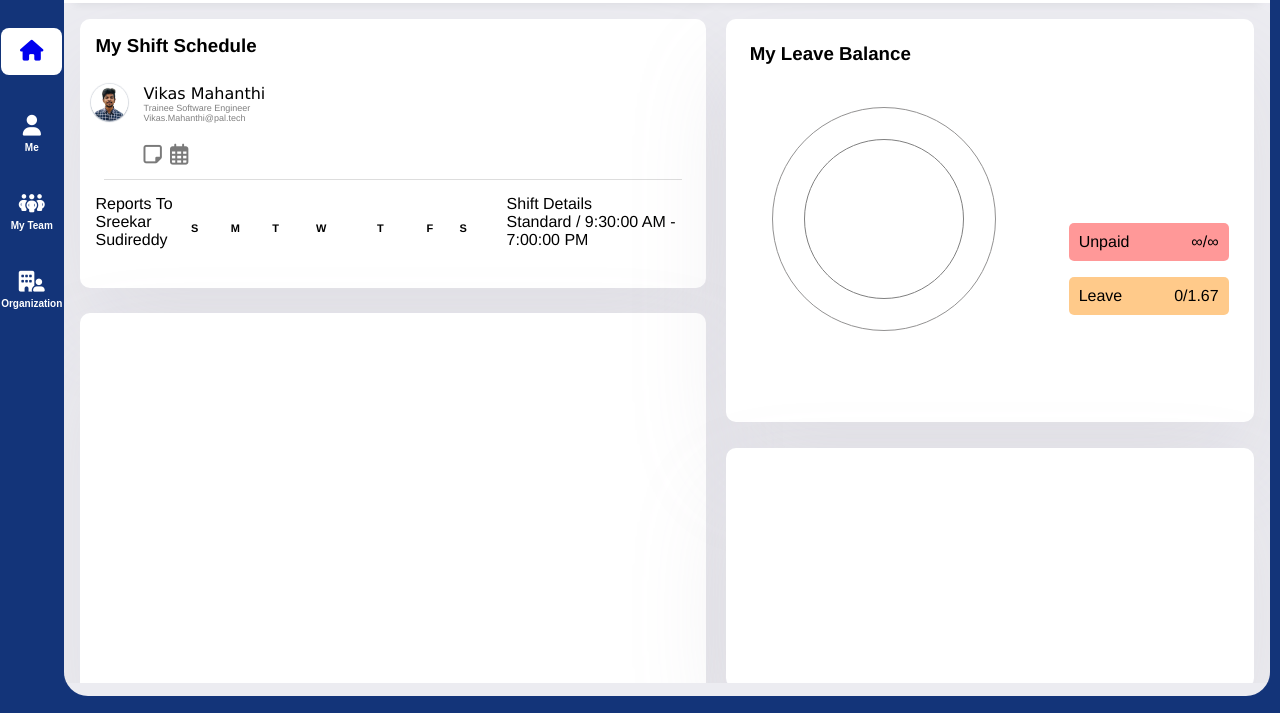
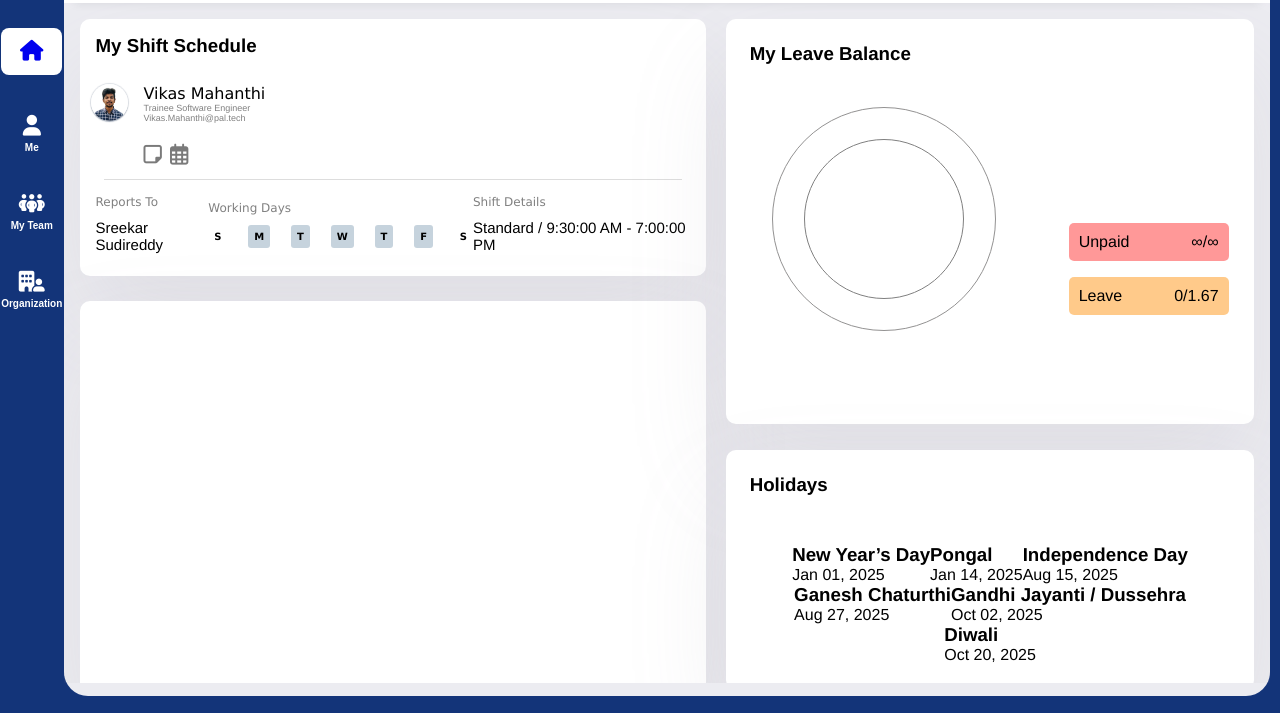
Before and after one commit to vikas965/gitcheck, a plain HTML site: page home.html in a window 1280 px wide. Shown: the part 87-800 px from the top of the page. Drawn offline with Linux system fonts and the light colour scheme.

Commit message:
pushing latest

```diff
--- a/home.css
+++ b/home.css
@@ -14,7 +14,7 @@
 
  .main-dashboard .dash-content .contsection1 .myshift{
      width: 97%;
-     height: 40%;
+     height: 38%;
      color: black;
      box-shadow: rgba(158, 157, 167, 0.15) 0px 48px 100px 0px;
      background-color: white;
@@ -179,17 +179,101 @@ border-radius: 5px;
    justify-content: space-between;
    padding: 1rem;
  }
+ .main-dashboard .dash-content .contsection1 .myshift .thirdrow .workingdays{
+   /* width: 200px; */
+ }
 
  .main-dashboard .dash-content .contsection1 .myshift .thirdrow .workingdays .days{
+
    display: flex;
+   column-gap: 1.3rem;
 
  }
 
  .main-dashboard .dash-content .contsection1 .myshift .thirdrow .workingdays .days .day p{
    font-size: 11px;
    font-weight: bold;
+   cursor: pointer;
+ }
+ .main-dashboard .dash-content .contsection1 .myshift .thirdrow .workingdays .days .day{
+   position: relative;
+   display: inline-block;
+ }
+
+ .main-dashboard .dash-content .contsection1 .myshift .thirdrow .workingdays .head{
+   color: grey;
+   font-size: 12px;
+   font-family: 'Lucida Sans', 'Lucida Sans Regular', 'Lucida Grande', 'Lucida Sans Unicode', Geneva, Verdana, sans-serif;
+   margin-bottom: 10px;
  }
 
  .main-dashboard .dash-content .contsection1 .myshift .thirdrow .workingdays .days .day .hoverday{
-   visibility: hidden;
+   display: none;
+   position: absolute;
+   bottom: 120%;
+   left: 50%;
+   transform: translate(-50%);
+   z-index: 3;
+   background-color: rgb(5, 5, 96);
+   color: white;
+   padding:9px;
+   border-radius: 7px;
+   padding-left: 14px;
+   padding-right: 14px;
  }
+ .main-dashboard .dash-content .contsection1 .myshift .thirdrow .workingdays .days .day .shortday{
+   color: black;
+   padding: 6px;
+   border-radius: 3px;
+   background-color: rgba(176, 193, 208, 0.719);
+   font-size:10px;
+   font-weight: 600;
+   font-family: 'Lucida Sans', 'Lucida Sans Regular', 'Lucida Grande', 'Lucida Sans Unicode', Geneva, Verdana, sans-serif;
+ }
+
+ .main-dashboard .dash-content .contsection1 .myshift .thirdrow .workingdays .days .day:first-child .shortday{
+   background-color: white;
+ }
+ .main-dashboard .dash-content .contsection1 .myshift .thirdrow .workingdays .days .day:last-child .shortday{
+   background-color: white;
+ }
+
+
+ .main-dashboard .dash-content .contsection1 .myshift .thirdrow .workingdays .days .day:hover .hoverday{
+   display: block;
+ }
+ .main-dashboard .dash-content .contsection1 .myshift .thirdrow .report p:first-child{
+   color: grey;
+   font-size: 12px;
+   font-family: 'Lucida Sans', 'Lucida Sans Regular', 'Lucida Grande', 'Lucida Sans Unicode', Geneva, Verdana, sans-serif;
+   margin-bottom: 10px;
+ }
+ .main-dashboard .dash-content .contsection1 .myshift .thirdrow .report p:last-child{
+
+   font-size: 15px;
+   font-family: 'Franklin Gothic Medium', 'Arial Narrow', Arial, sans-serif;
+ }
+ .main-dashboard .dash-content .contsection1 .myshift .thirdrow .shiftdetails p:first-child{
+   color: grey;
+   font-size: 12px;
+   font-family: 'Lucida Sans', 'Lucida Sans Regular', 'Lucida Grande', 'Lucida Sans Unicode', Geneva, Verdana, sans-serif;
+   margin-bottom: 10px;
+ }
+ .main-dashboard .dash-content .contsection1 .myshift .thirdrow .shiftdetails p:last-child{
+   font-size: 15px;
+   font-family: 'Franklin Gothic Medium', 'Arial Narrow', Arial, sans-serif;
+ }
+
+ .main-dashboard .dash-content .contsection2 .holidays .title{
+  width:100%;
+  padding: 1.5rem;
+}
+ .main-dashboard .dash-content .contsection2 .holidays .holidaylist{
+  width:100%;
+  padding: 1.5rem;
+  display: flex;
+  flex-wrap: wrap;
+  align-items: center;
+  justify-content: center;
+
+}
--- a/home.html
+++ b/home.html
@@ -98,6 +98,7 @@
                             <p>Sreekar Sudireddy</p>
                         </div>
                         <div class="workingdays">
+                            <p class="head">Working Days</p>
                             <div class="days">
                                 <div class="day">
                                     <p class="hoverday">Sunday</p>
@@ -168,7 +169,36 @@
                         </div>
                     </div>
                     <div class="holidays">
+                        <div class="title">
+                            <h3>Holidays</h3>
+                        </div>
+                        <div class="holidaylist">
+                            <div class="holiday">
+                                <h3 class="name">New Year’s Day</h3>
+                                <p class="date">Jan 01, 2025</p>
+                            </div>
+                            <div class="holiday">
+                                <h3 class="name">Pongal</h3>
+                                <p class="date">Jan 14, 2025</p>
+                            </div>
+                            <div class="holiday">
+                                <h3 class="name">Independence Day</h3>
+                                <p class="date">Aug 15, 2025</p>
+                            </div>
+                            <div class="holiday">
+                                <h3 class="name">Ganesh Chaturthi</h3>
+                                <p class="date">Aug 27, 2025</p>
+                            </div>
+                            <div class="holiday">
+                                <h3 class="name">Gandhi Jayanti / Dussehra</h3>
+                                <p class="date">Oct 02, 2025</p>
+                            </div>
+                            <div class="holiday">
+                                <h3 class="name">Diwali</h3>
+                                <p class="date">Oct 20, 2025</p>
+                            </div>
 
+                        </div>
 
                     </div>
             </div>
--- a/new.css
+++ b/new.css
@@ -85,7 +85,7 @@ font-weight: bold;
     justify-content: center;
     row-gap: 5px;
     cursor: pointer;
-    color:  rgb(27, 56, 117);
+    color:  rgba(27, 56, 117, 0.638);
     background-color: white;
     padding: 0.7rem 0.2rem 0.7rem 0.2rem;
     font-size: 1.3rem;
```
Also changed, not shown: check.txt.
